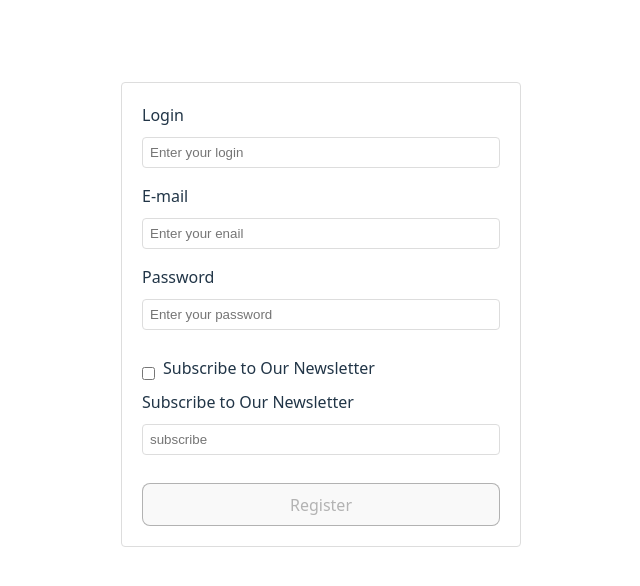
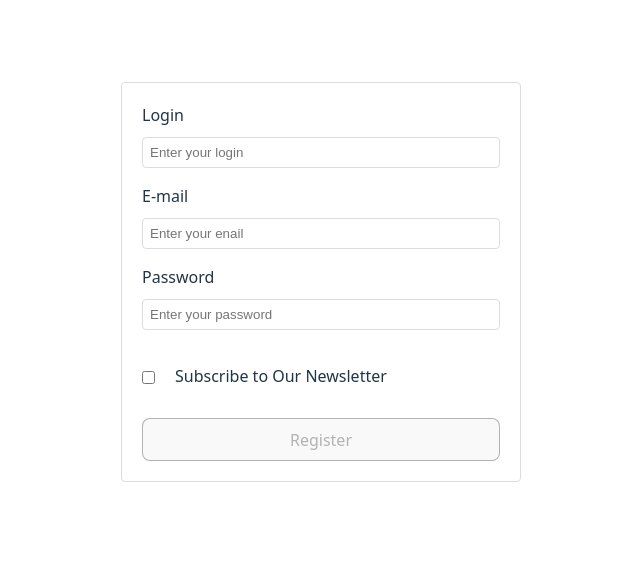
Before and after one commit to paniSil/react-hw-10, a React (Vite) app: page / in a window 1280 px wide. Shown: the top 586 px of the page, without its empty margins (319-959 px from the left). Built offline with nearby package versions, Linux system fonts and the light colour scheme.

Commit message:
checkbox

```diff
--- /dev/null
+++ b/src/components/CheckboxField.tsx
@@ -0,0 +1,20 @@
+import { Field } from 'formik'
+
+type CheckboxFieldProps = {
+  id: string
+  label?: string
+  name: string
+  type?: string
+  touched?: boolean
+  error?: string
+}
+const CheckboxField = ({ id, label, name, type = 'checkbox' }: CheckboxFieldProps) => {
+  return (
+    <div className="form-group">
+      <label htmlFor={id}>{label}</label>
+      <Field id={id} name={name} type={type} />
+    </div>
+  )
+}
+
+export default CheckboxField
--- a/src/components/RegisterForm.tsx
+++ b/src/components/RegisterForm.tsx
@@ -1,6 +1,7 @@
 import { Formik, Form, Field, ErrorMessage } from 'formik'
 import { object, string } from 'yup'
 import FormField from './FormField'
+import CheckboxField from './CheckboxField'
 
 const validationSchema = object({
   login: string()
@@ -75,18 +76,12 @@ const RegisterForm = () => {
             autoComplete="new-password"
           />
 
-          {/* Checkbox group needs its own CheckboxField component */}
+          {/* Checkbox group ? */}
           <div className="checkbox-group">
-            <Field type="checkbox" id="subscribe" name="subscribe" />
+            <CheckboxField id={`checkbox-${randomSuffix}`} name="subscribe" />
             <label htmlFor="subscribe">Subscribe to Our Newsletter</label>
           </div>
-          <FormField
-            id={`checkbox-${randomSuffix}`}
-            label="Subscribe to Our Newsletter"
-            name="subscribe"
-            placeholder="subscribe"
-            successMessage="Checkbox"
-          />
+
           <button type="submit" disabled={!isValid}>
             Register
           </button>
--- a/src/index.css
+++ b/src/index.css
@@ -97,6 +97,7 @@ button:focus-visible {
   display: flex;
   align-items: center;
   margin-top: 10px;
+  gap: 20px;
 }
 
 #subscribe {
```
